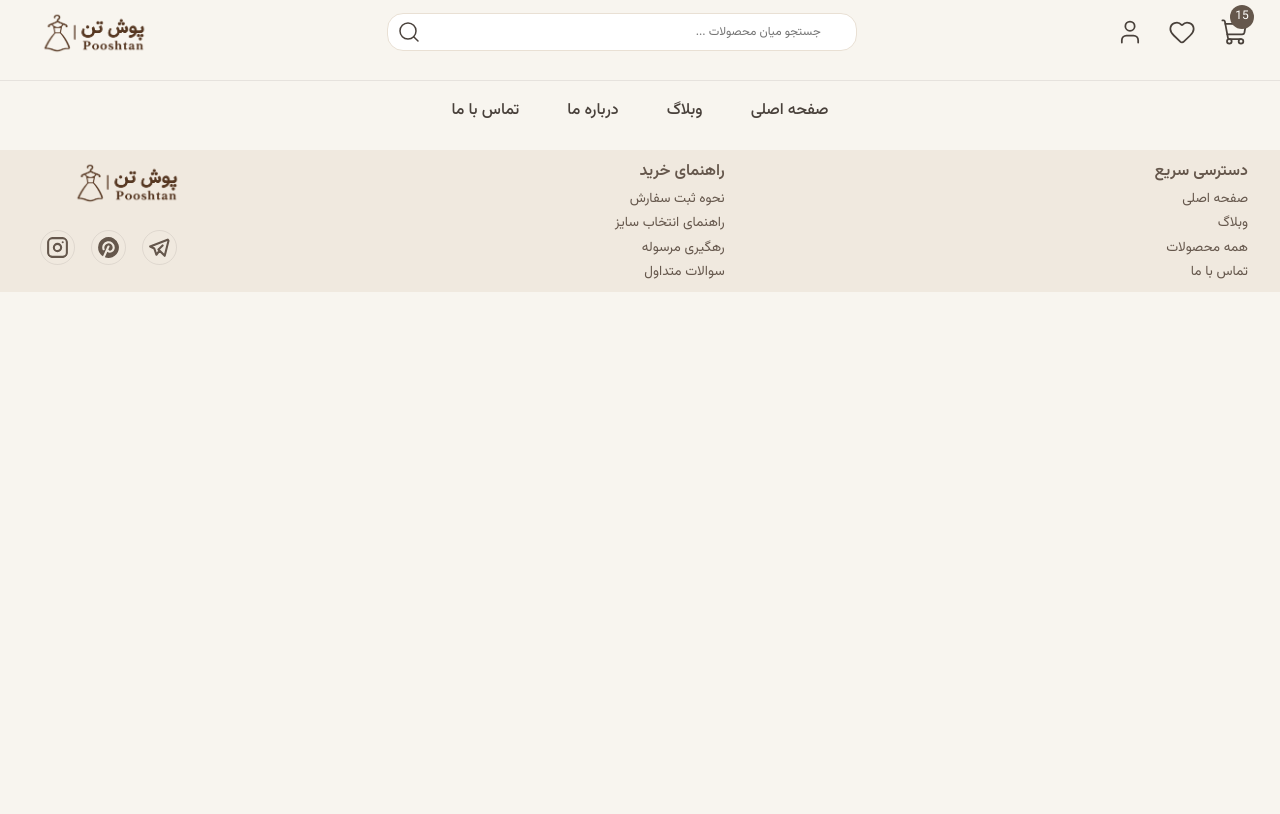
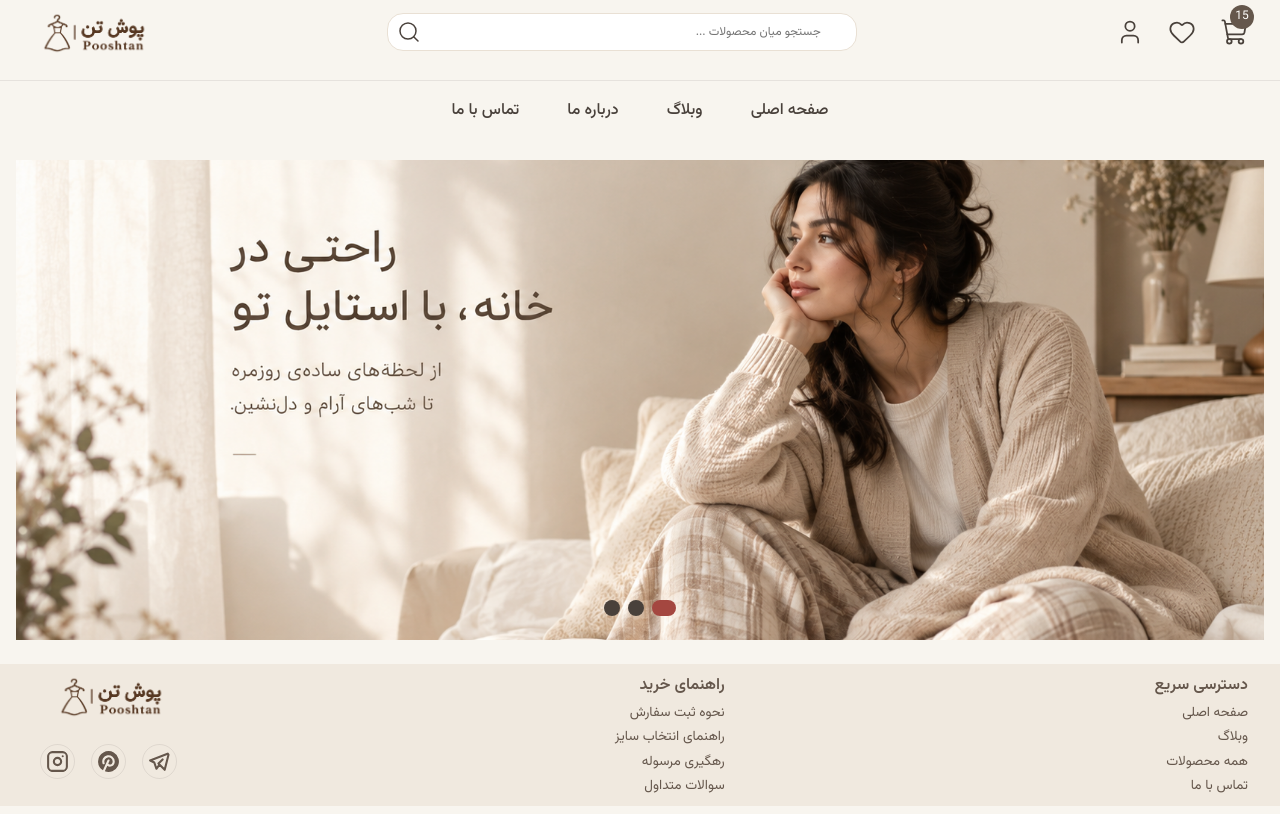
Before and after one commit to fatemeh-ch/Pooshtan, a Django app: page / in a window 1280 px wide. Before the commit the page ends 292 px from the top, so only its background shows below. Run offline with Django 5.2, Linux system fonts and the light colour scheme.

Commit message:
Feat (ui): Add hero carousel and extract navbar component
- Add custom hero carousel structure and styles
- Implement automatic slide transition
- Add carousel indicator functionality
- Extract navbar into a separate template component
- Update base template to include navbar and carousel components

```diff
--- a/static/css/base/base.css
+++ b/static/css/base/base.css
@@ -34,3 +34,7 @@ Links
 a {
   color: inherit;
 }
+
+main {
+  padding: var(--spacing-md);
+}
--- /dev/null
+++ b/static/css/components/carousel.css
@@ -0,0 +1,61 @@
+/*
+========
+Carousel
+========
+*/
+
+.hero-carousel {
+  width: 100%;
+  overflow: hidden;
+}
+
+.carousel-slides {
+  height: 30rem;
+}
+
+.carousel-slide {
+  inset: 0;
+  opacity: 0;
+  visibility: hidden;
+  transition: opacity 0.8s ease;
+}
+
+.carousel-slide.active {
+  opacity: 1;
+  visibility: visible;
+}
+
+.carousel-slide img {
+  width: 100%;
+  height: 100%;
+  object-fit: cover;
+}
+
+/*
+===================
+Carousel Indicators
+===================
+*/
+
+.carousel-indicators {
+  bottom: var(--spacing-lg);
+  left: 50%;
+  transform: translateX(-50%);
+  gap: var(--spacing-sm);
+}
+
+.carousel-indicators button {
+  width: var(--spacing-md);
+  height: var(--spacing-md);
+  padding: 0;
+  border: none;
+  border-radius: 50%;
+  background-color: var(--color-text-charcoal-brown);
+  transition: 0.3s ease;
+}
+
+.carousel-indicators button.active {
+  width: var(--spacing-lg);
+  border-radius: var(--spacing-lg);
+  background-color: var(--color-status-error);
+}
--- a/static/css/components/header.css
+++ b/static/css/components/header.css
@@ -58,29 +58,3 @@
 .header .logo {
   height: 3rem;
 }
-
-/* Navbar */
-
-.navbar {
-  margin-top: var(--spacing-md);
-
-  border-top: var(--default-border);
-
-  padding: var(--spacing-md);
-}
-
-.navbar ul li {
-  font-weight: var(--font-weight-medium);
-
-  margin: 0 var(--spacing-lg);
-}
-
-.navbar ul li:hover {
-  border-bottom: 2px solid var(--color-text-soft-brown);
-
-  padding-bottom: var(--font-size-x-small);
-
-  transition: var(--transition-normal);
-
-  color: var(--color-status-error);
-}
--- /dev/null
+++ b/static/css/components/navbar.css
@@ -0,0 +1,25 @@
+/* Navbar */
+
+.navbar {
+  margin-top: var(--spacing-md);
+
+  border-top: var(--default-border);
+
+  padding: var(--spacing-md);
+}
+
+.navbar ul li {
+  font-weight: var(--font-weight-medium);
+
+  border-bottom: 2px solid transparent;
+
+  margin: 0 var(--spacing-lg);
+}
+
+.navbar ul li:hover {
+  border-bottom: 2px solid var(--color-text-soft-brown);
+
+  transition: var(--transition-normal);
+
+  color: var(--color-status-error);
+}
--- /dev/null
+++ b/static/js/carousel.js
@@ -0,0 +1,50 @@
+/*
+========
+Carousel
+========
+*/
+
+const slides = document.querySelectorAll('.carousel-slide');
+const indicators = document.querySelectorAll('.carousel-indicators button');
+
+let currentSlide = 0;
+
+function showSlide(index) {
+
+    slides[currentSlide].classList.remove('active');
+    indicators[currentSlide].classList.remove('active');
+
+    currentSlide = index;
+
+    slides[currentSlide].classList.add('active');
+    indicators[currentSlide].classList.add('active');
+
+}
+
+/*
+==========
+Automatic Slide
+==========
+*/
+
+setInterval(() => {
+
+    const nextSlide = (currentSlide + 1) % slides.length;
+
+    showSlide(nextSlide);
+
+}, 5000);
+
+/*
+==========
+Indicator Click
+==========
+*/
+
+indicators.forEach((indicator, index) => {
+
+    indicator.addEventListener('click', () => {
+        showSlide(index);
+    });
+
+});
--- a/templates/base.html
+++ b/templates/base.html
@@ -30,6 +30,7 @@
 
     <!-- Components CSS -->
     <link rel="stylesheet" href="{% static 'css/components/header.css' %}">
+    <link rel="stylesheet" href="{% static 'css/components/navbar.css' %}">
     <link rel="stylesheet" href="{% static 'css/components/input.css' %}">
     <link rel="stylesheet" href="{% static 'css/components/footer.css' %}">
 
@@ -43,25 +44,7 @@
 
     {% include 'includes/header.html' %}
 
-    <!-- Navbar -->
-    <nav class="d-flex flex-center navbar" aria-label="منوی اصلی">
-
-        <ul class="d-flex justify-between">
-
-            <a href="{% url 'website:index' %}">
-                <li>صفحه اصلی</li>
-            </a>
-            <a href="#">
-                <li>وبلاگ</li>
-            </a>
-            <a href="#">
-                <li>درباره ما</li>
-            </a>
-            <a href="#">
-                <li>تماس با ما</li>
-            </a>
-        </ul>
-    </nav>
+    {% include 'includes/navbar.html' %}
 
 
     <main>
--- /dev/null
+++ b/templates/includes/carousel.html
@@ -0,0 +1,37 @@
+{% load static %}
+
+<!-- Carousel -->
+
+<section class="hero-carousel position-relative">
+
+    <div class="carousel-slides position-relative">
+
+        <!-- Slide 1 -->
+        <div class="carousel-slide position-absolute active">
+            <img src="{% static 'images/slider/slider(1).png' %}" alt="slider-pic">
+        </div>
+
+        <!-- Slide 2 -->
+        <div class="carousel-slide position-absolute">
+            <img src="{% static 'images/slider/slider(2).png' %}" alt="slider-pic">
+        </div>
+
+        <!-- Slide 3 -->
+        <div class="carousel-slide position-absolute">
+            <img src="{% static 'images/slider/slider(3).png' %}" alt="slider-pic">
+        </div>
+
+    </div>
+
+    <!-- Carousel Indicators -->
+    <div class="carousel-indicators position-absolute d-flex">
+
+        <button class="active" data-slide="0" aria-label="اسلاید اول"></button>
+        <button data-slide="1" aria-label="اسلاید دوم"></button>
+        <button data-slide="2" aria-label="اسلاید سوم"></button>
+
+    </div>
+
+</section>
+
+<!-- End of Carousel -->
--- a/templates/includes/footer.html
+++ b/templates/includes/footer.html
@@ -30,7 +30,7 @@
 
     <!-- Social Media     -->
 
-    <nav class="footer-item d-flex flex-column">
+    <nav class="footer-item d-flex flex-column align-center">
 
         <!-- Logo -->
         <a href="{% url 'website:index' %}">
--- /dev/null
+++ b/templates/includes/navbar.html
@@ -0,0 +1,24 @@
+{% load static %}
+
+<!-- Navbar -->
+<nav class="d-flex flex-center navbar" aria-label="منوی اصلی">
+
+    <ul class="d-flex justify-between">
+        <li>
+            <a href="{% url 'website:index' %}">
+                صفحه اصلی
+            </a>
+        </li>
+        <li>
+            <a href="#">وبلاگ</a>
+        </li>
+        <li>
+            <a href="#">درباره ما</a>
+        </li>
+        <li>
+            <a href="#">تماس با ما</a>
+        </li>
+    </ul>
+</nav>
+
+<!-- End of Navbar -->
--- a/templates/website/index.html
+++ b/templates/website/index.html
@@ -4,9 +4,17 @@
 
 {% block extra_css %}
 
+<link rel="stylesheet" href="{% static 'css/pages/index.css' %}">
+<link rel="stylesheet" href="{% static 'css/components/carousel.css' %}">
+
 {% endblock extra_css %}
 
 {% block content %}
 
+{% include 'includes/carousel.html' %}
 
 {% endblock %}
+
+{% block extra_js %}
+<script src="{% static 'js/carousel.js' %}"></script>
+{% endblock extra_js %}
```
Also changed, not shown: static/css/pages/index.css (added), static/images/slider/slider(1).png (added), static/images/slider/slider(2).png (added), static/images/slider/slider(3).png (added).
